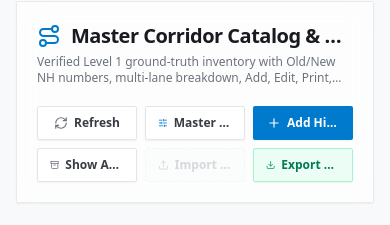
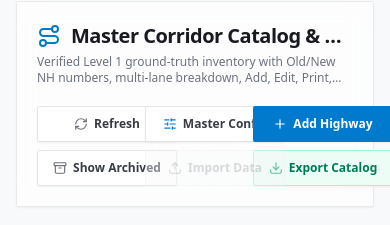
Before and after one commit to harish-3105/National-Highways, a Next.js app: page /highways in a window 390 px wide. Shown: the part 88-313 px from the top of the page. Built offline with nearby package versions, Linux system fonts and the light colour scheme; no server answers; the database is empty.

Commit message:
Enforce uniform fixed button dimensions across all modules in ModulePageHeader

```diff
--- a/src/components/common/ModulePageHeader.tsx
+++ b/src/components/common/ModulePageHeader.tsx
@@ -91,6 +91,11 @@ export const ModulePageHeader: React.FC<ModulePageHeaderProps> = ({
 }) => {
   const PrimaryIcon = primaryAction?.icon || Plus;
 
+  const ACTION_BTN_BASE =
+    'w-[140px] sm:w-[150px] h-9 inline-flex items-center justify-center gap-1.5 px-2.5 rounded-xl text-xs font-bold transition-all shadow-xs cursor-pointer select-none shrink-0';
+  const DISABLED_BTN_BASE =
+    'w-[140px] sm:w-[150px] h-9 inline-flex items-center justify-center gap-1.5 px-2.5 rounded-xl text-xs font-semibold opacity-40 cursor-not-allowed select-none shrink-0 border border-dashed border-slate-200 dark:border-slate-800 bg-slate-50 dark:bg-slate-900/40 text-slate-400 dark:text-slate-600';
+
   return (
     <div
       className={`mb-6 flex flex-col lg:flex-row lg:items-center justify-between gap-5 bg-white/70 dark:bg-slate-900/70 backdrop-blur-md border border-slate-200/80 dark:border-slate-800/80 p-5 rounded-2xl shadow-xs transition-all ${className}`}
@@ -120,8 +125,8 @@ export const ModulePageHeader: React.FC<ModulePageHeaderProps> = ({
         {extraContent && <div className="mt-2">{extraContent}</div>}
       </div>
 
-      {/* Right: Symmetrical 3-Column × 2-Row Action Grid */}
-      <div className="shrink-0">
+      {/* Right: Symmetrical 3-Column × 2-Row Action Grid with Fixed Dimensions */}
+      <div className="shrink-0 self-start lg:self-auto">
         <div className="grid grid-cols-3 gap-2 sm:gap-2.5">
           {/* ================= COLUMN 1 ================= */}
           {/* Col 1, Row 1: Refresh Button */}
@@ -131,13 +136,13 @@ export const ModulePageHeader: React.FC<ModulePageHeaderProps> = ({
               onClick={onRefresh}
               disabled={isLoading}
               title="Refresh Live Data"
-              className="inline-flex items-center justify-center gap-1.5 px-3 py-2 bg-white dark:bg-slate-900 border border-slate-200 dark:border-slate-800 hover:bg-slate-50 dark:hover:bg-slate-800 text-slate-700 dark:text-slate-300 text-xs font-bold rounded-xl transition-all shadow-xs cursor-pointer disabled:opacity-50 disabled:cursor-not-allowed"
+              className={`${ACTION_BTN_BASE} bg-white dark:bg-slate-900 border border-slate-200 dark:border-slate-800 hover:bg-slate-50 dark:hover:bg-slate-800 text-slate-700 dark:text-slate-300 disabled:opacity-50 disabled:cursor-not-allowed`}
             >
-              <RefreshCw className={`w-3.5 h-3.5 text-slate-500 dark:text-slate-400 ${isLoading ? 'animate-spin text-blue-600 dark:text-blue-400' : ''}`} />
+              <RefreshCw className={`w-3.5 h-3.5 shrink-0 text-slate-500 dark:text-slate-400 ${isLoading ? 'animate-spin text-blue-600 dark:text-blue-400' : ''}`} />
               <span className="truncate">{refreshLabel}</span>
             </button>
           ) : (
-            <div className="invisible" />
+            <div className="invisible w-[140px] sm:w-[150px] h-9" />
           )}
 
           {/* ================= COLUMN 2 ================= */}
@@ -148,9 +153,9 @@ export const ModulePageHeader: React.FC<ModulePageHeaderProps> = ({
               onClick={masterConfig.onClick}
               disabled={masterConfig.disabled}
               title={masterConfig.title || 'Configure Master Dropdown Options'}
-              className="inline-flex items-center justify-center gap-1.5 px-3 py-2 bg-white dark:bg-slate-900 border border-slate-200 dark:border-slate-800 hover:bg-slate-50 dark:hover:bg-slate-800 text-slate-700 dark:text-slate-300 text-xs font-bold rounded-xl transition-all shadow-xs cursor-pointer disabled:opacity-40 disabled:cursor-not-allowed"
+              className={`${ACTION_BTN_BASE} bg-white dark:bg-slate-900 border border-slate-200 dark:border-slate-800 hover:bg-slate-50 dark:hover:bg-slate-800 text-slate-700 dark:text-slate-300 disabled:opacity-40 disabled:cursor-not-allowed`}
             >
-              <SlidersHorizontal className="w-3.5 h-3.5 text-blue-600 dark:text-blue-400" />
+              <SlidersHorizontal className="w-3.5 h-3.5 shrink-0 text-blue-600 dark:text-blue-400" />
               <span className="truncate">{masterConfig.label || 'Master Config'}</span>
             </button>
           ) : (
@@ -158,9 +163,9 @@ export const ModulePageHeader: React.FC<ModulePageHeaderProps> = ({
               type="button"
               disabled
               title="Master configuration not applicable"
-              className="inline-flex items-center justify-center gap-1.5 px-3 py-2 bg-slate-50 dark:bg-slate-900/40 border border-dashed border-slate-200 dark:border-slate-800 text-slate-400 dark:text-slate-600 text-xs font-semibold rounded-xl opacity-40 cursor-not-allowed"
+              className={DISABLED_BTN_BASE}
             >
-              <SlidersHorizontal className="w-3.5 h-3.5" />
+              <SlidersHorizontal className="w-3.5 h-3.5 shrink-0" />
               <span className="truncate">Master Config</span>
             </button>
           )}
@@ -172,13 +177,13 @@ export const ModulePageHeader: React.FC<ModulePageHeaderProps> = ({
               type="button"
               onClick={primaryAction.onClick}
               disabled={primaryAction.disabled}
-              className="inline-flex items-center justify-center gap-1.5 px-3.5 py-2 bg-blue-600 hover:bg-blue-700 active:bg-blue-800 text-white text-xs font-bold rounded-xl transition-all shadow-xs cursor-pointer disabled:opacity-50 disabled:cursor-not-allowed"
+              className={`${ACTION_BTN_BASE} bg-blue-600 hover:bg-blue-700 active:bg-blue-800 text-white disabled:opacity-50 disabled:cursor-not-allowed`}
             >
               <PrimaryIcon className="w-3.5 h-3.5 shrink-0" />
               <span className="truncate">{primaryAction.label}</span>
             </button>
           ) : (
-            <div className="invisible" />
+            <div className="invisible w-[140px] sm:w-[150px] h-9" />
           )}
 
           {/* ================= COLUMN 1 (Row 2) ================= */}
@@ -193,16 +198,16 @@ export const ModulePageHeader: React.FC<ModulePageHeaderProps> = ({
                   ? 'Hide Deleted / Archived Records'
                   : 'Show Deleted / Archived Records'
               }
-              className={`inline-flex items-center justify-center gap-1.5 px-3 py-2 rounded-xl text-xs font-bold transition-all shadow-xs cursor-pointer border ${
+              className={`${ACTION_BTN_BASE} border ${
                 archiveToggle.showArchived
                   ? 'bg-amber-50 dark:bg-amber-950/60 text-amber-700 dark:text-amber-300 border-amber-300 dark:border-amber-800 hover:bg-amber-100 dark:hover:bg-amber-900'
                   : 'bg-white dark:bg-slate-900 text-slate-700 dark:text-slate-300 border-slate-200 dark:border-slate-800 hover:bg-slate-50 dark:hover:bg-slate-800'
               } disabled:opacity-50 disabled:cursor-not-allowed`}
             >
               {archiveToggle.showArchived ? (
-                <EyeOff className="w-3.5 h-3.5 text-amber-600 dark:text-amber-400" />
+                <EyeOff className="w-3.5 h-3.5 shrink-0 text-amber-600 dark:text-amber-400" />
               ) : (
-                <Archive className="w-3.5 h-3.5 text-slate-500 dark:text-slate-400" />
+                <Archive className="w-3.5 h-3.5 shrink-0 text-slate-500 dark:text-slate-400" />
               )}
               <span className="truncate">
                 {archiveToggle.showArchived
@@ -218,9 +223,9 @@ export const ModulePageHeader: React.FC<ModulePageHeaderProps> = ({
               type="button"
               disabled
               title="Archive toggle not applicable"
-              className="inline-flex items-center justify-center gap-1.5 px-3 py-2 bg-slate-50 dark:bg-slate-900/40 border border-dashed border-slate-200 dark:border-slate-800 text-slate-400 dark:text-slate-600 text-xs font-semibold rounded-xl opacity-40 cursor-not-allowed"
+              className={DISABLED_BTN_BASE}
             >
-              <Archive className="w-3.5 h-3.5" />
+              <Archive className="w-3.5 h-3.5 shrink-0" />
               <span className="truncate">Archived</span>
             </button>
           )}
@@ -232,9 +237,9 @@ export const ModulePageHeader: React.FC<ModulePageHeaderProps> = ({
               type="button"
               onClick={importAction.onClick}
               title="Import Data File"
-              className="inline-flex items-center justify-center gap-1.5 px-3 py-2 bg-white dark:bg-slate-900 border border-slate-200 dark:border-slate-800 hover:bg-slate-50 dark:hover:bg-slate-800 text-slate-700 dark:text-slate-300 text-xs font-bold rounded-xl transition-all shadow-xs cursor-pointer"
+              className={`${ACTION_BTN_BASE} bg-white dark:bg-slate-900 border border-slate-200 dark:border-slate-800 hover:bg-slate-50 dark:hover:bg-slate-800 text-slate-700 dark:text-slate-300`}
             >
-              <Upload className="w-3.5 h-3.5 text-indigo-600 dark:text-indigo-400" />
+              <Upload className="w-3.5 h-3.5 shrink-0 text-indigo-600 dark:text-indigo-400" />
               <span className="truncate">{importAction.label || 'Import Data'}</span>
             </button>
           ) : (
@@ -242,9 +247,9 @@ export const ModulePageHeader: React.FC<ModulePageHeaderProps> = ({
               type="button"
               disabled
               title={importAction?.disabledReason || 'Module Import coming soon'}
-              className="inline-flex items-center justify-center gap-1.5 px-3 py-2 bg-slate-50 dark:bg-slate-900/40 border border-dashed border-slate-200 dark:border-slate-800 text-slate-400 dark:text-slate-600 text-xs font-semibold rounded-xl opacity-40 cursor-not-allowed"
+              className={DISABLED_BTN_BASE}
             >
-              <Upload className="w-3.5 h-3.5" />
+              <Upload className="w-3.5 h-3.5 shrink-0" />
               <span className="truncate">{importAction?.label || 'Import Data'}</span>
             </button>
           )}
@@ -256,9 +261,9 @@ export const ModulePageHeader: React.FC<ModulePageHeaderProps> = ({
               type="button"
               onClick={exportAction.onClick}
               title="Export Module Data"
-              className="inline-flex items-center justify-center gap-1.5 px-3 py-2 bg-emerald-50 dark:bg-emerald-950/60 border border-emerald-200 dark:border-emerald-800 hover:bg-emerald-100 dark:hover:bg-emerald-900 text-emerald-700 dark:text-emerald-300 text-xs font-bold rounded-xl transition-all shadow-xs cursor-pointer"
+              className={`${ACTION_BTN_BASE} bg-emerald-50 dark:bg-emerald-950/60 border border-emerald-200 dark:border-emerald-800 hover:bg-emerald-100 dark:hover:bg-emerald-900 text-emerald-700 dark:text-emerald-300`}
             >
-              <Download className="w-3.5 h-3.5 text-emerald-600 dark:text-emerald-400" />
+              <Download className="w-3.5 h-3.5 shrink-0 text-emerald-600 dark:text-emerald-400" />
               <span className="truncate">{exportAction.label || 'Export Data'}</span>
             </button>
           ) : (
@@ -266,9 +271,9 @@ export const ModulePageHeader: React.FC<ModulePageHeaderProps> = ({
               type="button"
               disabled
               title={exportAction?.disabledReason || 'Module Export coming soon'}
-              className="inline-flex items-center justify-center gap-1.5 px-3 py-2 bg-slate-50 dark:bg-slate-900/40 border border-dashed border-slate-200 dark:border-slate-800 text-slate-400 dark:text-slate-600 text-xs font-semibold rounded-xl opacity-40 cursor-not-allowed"
+              className={DISABLED_BTN_BASE}
             >
-              <Download className="w-3.5 h-3.5" />
+              <Download className="w-3.5 h-3.5 shrink-0" />
               <span className="truncate">{exportAction?.label || 'Export Data'}</span>
             </button>
           )}
```
